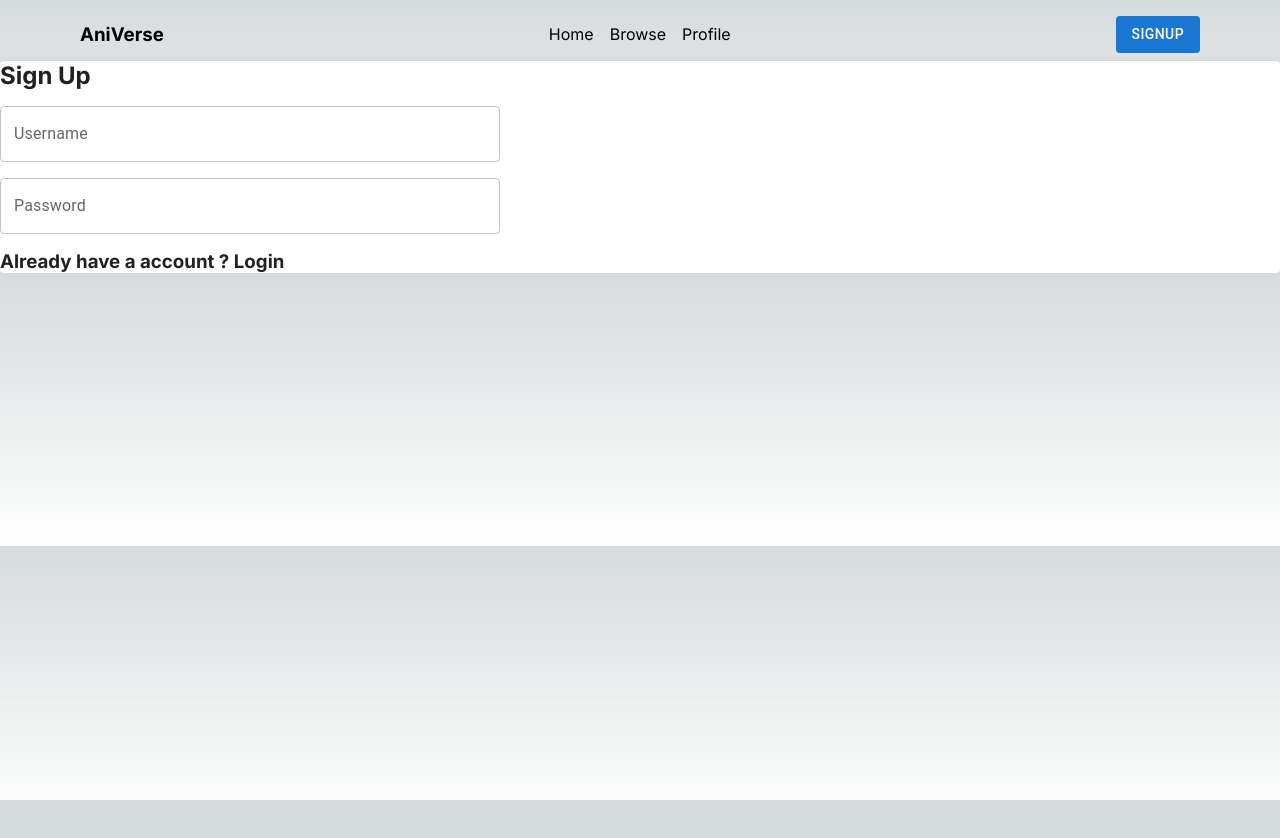
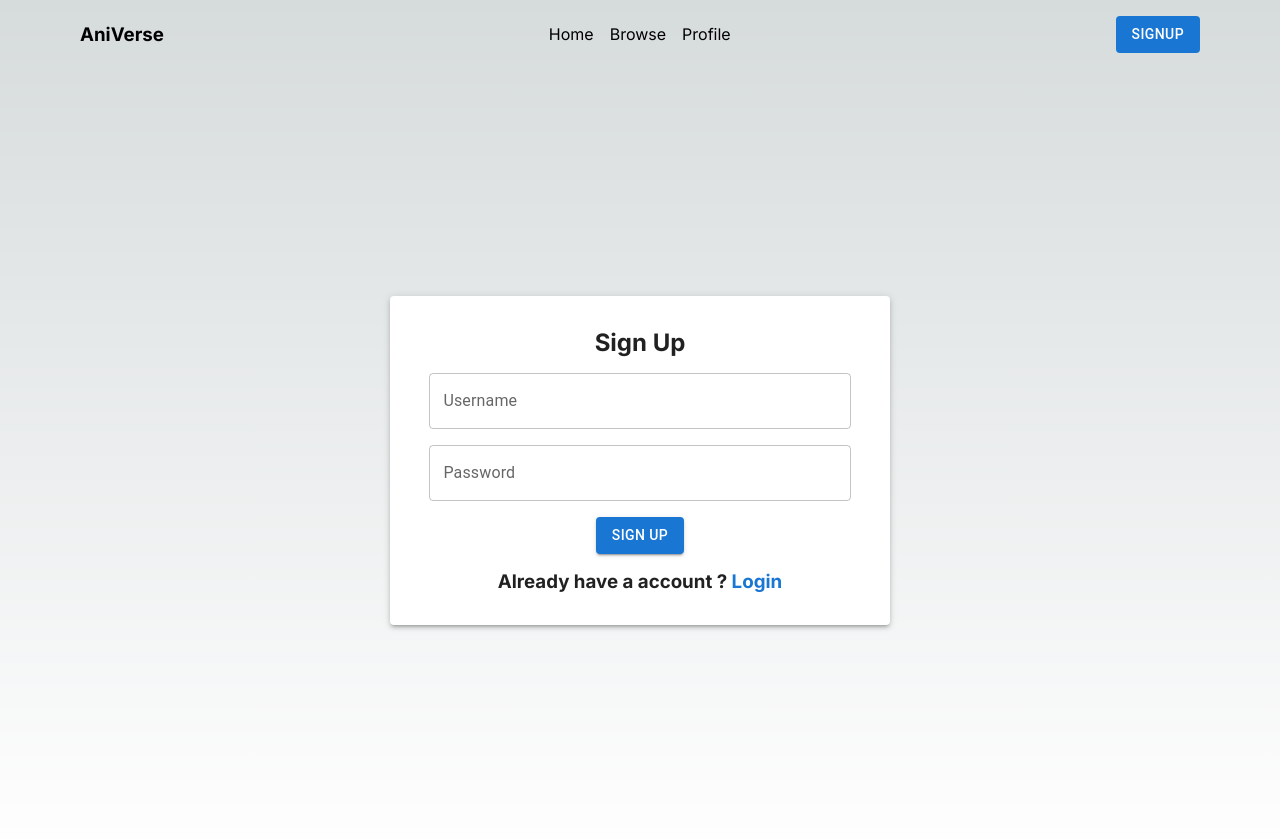
Before and after one commit to suryansh-f-r-i-d-a-y/aniverse, a Next.js app: page /signup in a window 1280 px wide. Shown: the top 838 px of the page. Before the commit the page ends 800 px from the top, so only its background shows below. Built offline with nearby package versions, Linux system fonts and the light colour scheme.

Commit message:
login signup ui changes

```diff
--- a/app/signup/page.js
+++ b/app/signup/page.js
@@ -1,22 +1,26 @@
-import { Stack, TextField } from '@mui/material';
+import { Stack, TextField, Box, Button } from '@mui/material';
 import Paper from '@mui/material/Paper';
 
 
-export default function SignUp(){
-return(
+export default function SignUp() {
+    return (
         <>
-    <Paper elevation={3}>
-        <h2 style={{marginBottom:'1rem'}}>
+            <Box sx={{ height: '100vh', width: '100vw', display: 'flex', alignItems: 'center', justifyContent: 'center' }}>
+                <Paper elevation={3} sx={{ display: 'flex', alignItems: 'center', justifyContent: 'center', flexDirection: 'column' }}>
+                    <Stack direction={'column'} sx={{ width: '500px', gap: '1rem', alignItems:'center', padding:'1rem', margin:'1rem 0' }}>
+                        <h2>
                             Sign Up
                         </h2>
-        <Stack direction={'column'} sx={{width:'500px' , gap:'1rem'}}>
-<TextField id="outlined-basic" label="Username" variant="outlined"></TextField>
-<TextField id="outlined-basic" label="Password" variant="outlined"  type='password'></TextField>
-<h3>Already have a account ? <span> <a href="/signin">Login</a></span> </h3>
+                        <TextField id="outlined-basic" label="Username" variant="outlined" sx={{width:'90%'}}></TextField>
+                        <TextField id="outlined-basic" label="Password" variant="outlined" type='password' sx={{width:'90%'}}></TextField>
+                        <Button variant="contained" >Sign Up</Button>
+                        <h3>Already have a account ? <span style={{ color:'#1976d2' }}> <a href="/signin">Login</a></span> </h3>
                     </Stack>
 
                 </Paper>
 
+            </Box>
+
         </>
     )
 }
```
Also changed, not shown: app/signin/page.js (+11 -8 lines), app/styles/card.module.css (added, +26 -0 lines), components/ImageCard.jsx (added, +22 -0 lines). Lines whose indentation alone changed are shown as unchanged.
